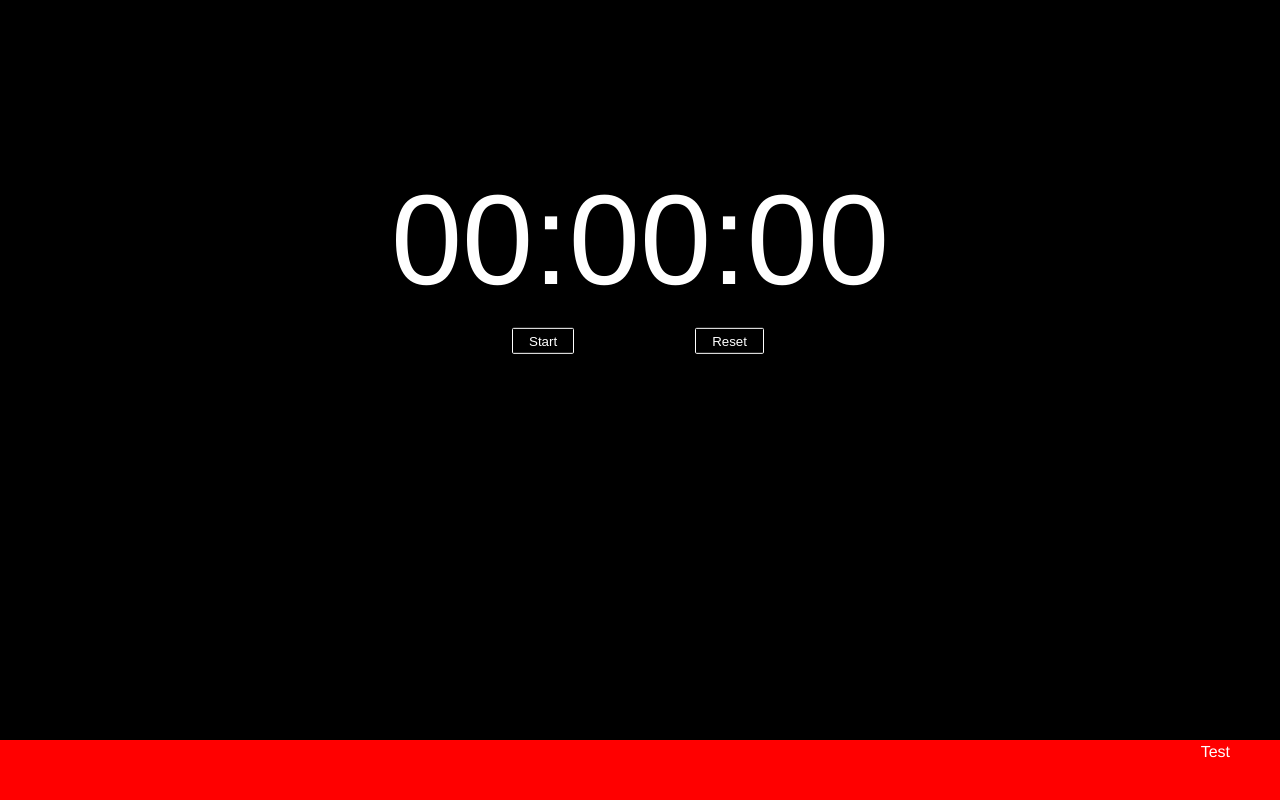
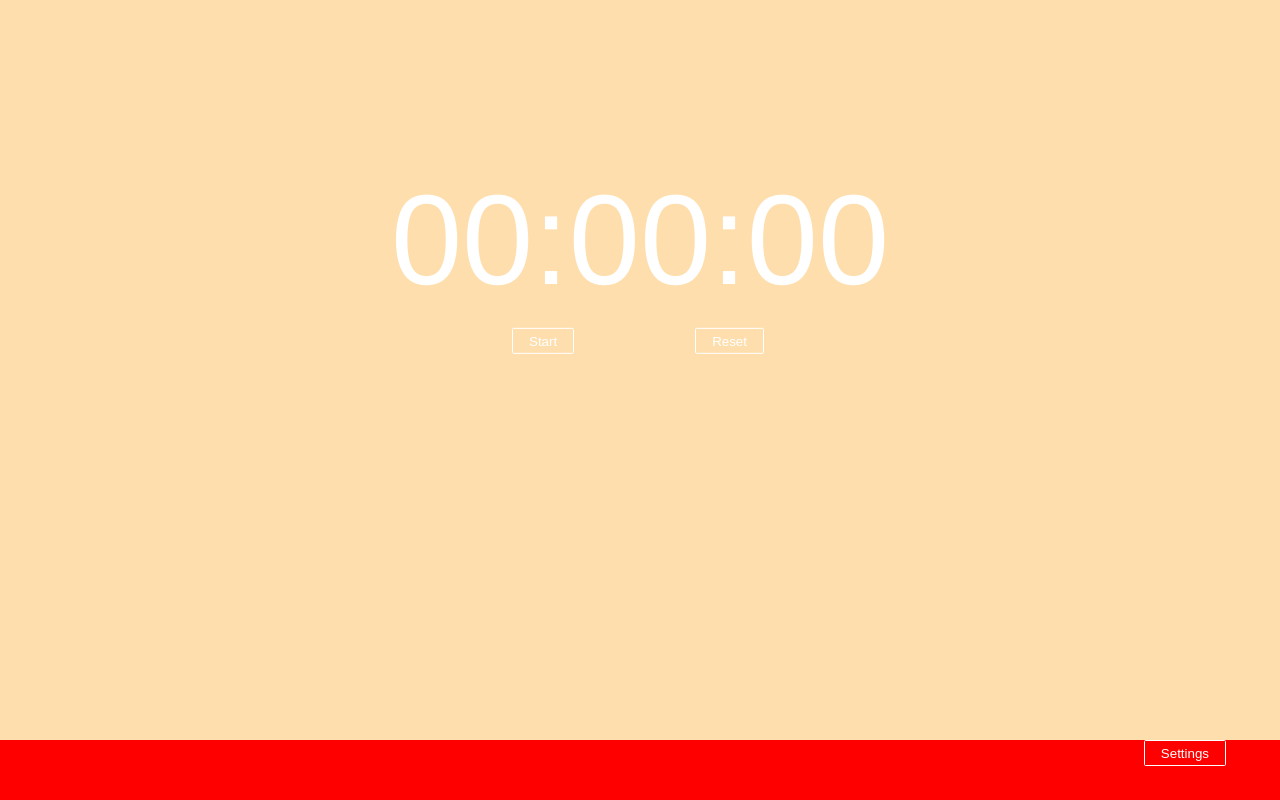
Before and after one commit to deltamaze/slideshow-timer, an ASP.NET Core app: page / in a window 1280 px wide. Run offline with ASP.NET Core 8, Linux system fonts and the light colour scheme.

Commit message:
getting modal to display

```diff
--- /dev/null
+++ b/blazor/Components/SettingButton.razor
@@ -0,0 +1,6 @@
+<button class="btn-primary stopwatchLeftButon" @onclick="ShowSettingModal">Settings</button>
+
+@code {
+    void ShowSettingModal(){
+}
+}
--- a/blazor/Pages/Index.razor
+++ b/blazor/Pages/Index.razor
@@ -9,20 +9,37 @@
 
 <TimerService />
 <StopwatchService/>
-<div id="appContents">
+<div id="modal-container" class="@modalContentClass">
+    <div class="modal-background">
+        <div class="modal">
+            <h2>I'm a Modal</h2>
+            <p>Hear me roar.</p>
+            <svg class="modal-svg" xmlns="http://www.w3.org/2000/svg" width="100%" height="100%" preserveAspectRatio="none">
+                <rect x="0" y="0" fill="none" width="226" height="162" rx="3" ry="3"></rect>
+            </svg>
+        </div>
+    </div>
+</div>
+
+<div id="appContents" class="@contentClass">
     <div id="appBody">
         <div id="appCenter">
             <Stopwatch />
         </div>
     </div>
     <div id="appFooter">
-        <div id="appFooterActions">Test</div>
+        <div id="appFooterActions">
+            <button class="btn-primary appFooterActions" @onclick="ShowSettings">Settings</button>
+        </div>
     </div>
 </div>
 
 
 
 @code {
+
+    string contentClass = "";
+    string modalContentClass = "";
 
     protected override void OnInitialized()
     {
@@ -34,4 +51,10 @@
         AppState.OnChange -= StateHasChanged;
     }
 
+    void ShowSettings()
+    {
+        contentClass = "modal-active";
+        modalContentClass = "one";
+    }
+
 }
--- a/blazor/wwwroot/css/site.css
+++ b/blazor/wwwroot/css/site.css
@@ -2,14 +2,13 @@
 
 html, body {
     font-family: 'Helvetica Neue', Helvetica, Arial, sans-serif;
-    background-color: black;
+    background-color: navajowhite;
     font-weight: 400;
     line-height: 1.5;
     /*color: #212529;*/
     color: #FFFFFF;
     text-align: left;
-    margin:0px;
-
+    margin: 0px;
 }
 
 .btn-primary {
@@ -105,6 +104,12 @@ html, body {
 }
 /*modal css below*/
 /* review https://gist.github.com/CodeMyUI/60aa0f3b1e8589bb5bff */
+html.modal-active, body.modal-active {
+    overflow: hidden;
+}
+#appContents.modal-active {
+    overflow: hidden;
+}
 
 #modal-container {
     position: fixed;
@@ -115,33 +120,36 @@ html, body {
     left: 0;
     transform: scale(0);
     z-index: 1;
-    transform: scaleY(.01) scaleX(0);
-    animation: unfoldIn 1s cubic-bezier(0.165, 0.840, 0.440, 1.000) forwards;
-    transform: scale(0);
-    animation: zoomIn .5s .8s cubic-bezier(0.165, 0.840, 0.440, 1.000) forwards;
-}
-    #modal-container .modal-background .modal
-    {
-        transform: scale(0);
-        animation: zoomIn .5s .8s cubic-bezier(0.165, 0.840, 0.440, 1.000) forwards;
-    }
-    #modal-container .out {
-        transform: scale(1);
-        animation: unfoldOut 1s .3s cubic-bezier(0.165, 0.840, 0.440, 1.000) forwards;
-
-    }
-        #modal-container .out .modal-background .modal {
-            animation: zoomOut .5s cubic-bezier(0.165, 0.840, 0.440, 1.000) forwards;
+    color:black;
 }
 
-.modal-background {
+    #modal-container.one {
+        transform: scaleY(0.01) scaleX(0);
+        animation: unfoldIn 1s cubic-bezier(0.165, 0.84, 0.44, 1) forwards;
+    }
+
+        #modal-container.one .modal-background .modal {
+            transform: scale(0);
+            animation: zoomIn 0.5s 0.8s cubic-bezier(0.165, 0.84, 0.44, 1) forwards;
+        }
+
+        #modal-container.one.out {
+            transform: scale(1);
+            animation: unfoldOut 1s 0.3s cubic-bezier(0.165, 0.84, 0.44, 1) forwards;
+        }
+
+            #modal-container.one.out .modal-background .modal {
+                animation: zoomOut 0.5s cubic-bezier(0.165, 0.84, 0.44, 1) forwards;
+            }
+
+    #modal-container .modal-background {
         display: table-cell;
-    background: rgba(0,0,0,.8);
+        background: rgba(0, 0, 0, 0.8);
         text-align: center;
         vertical-align: middle;
     }
 
-    .modal-background .modal {
+        #modal-container .modal-background .modal {
             background: white;
             padding: 50px;
             display: inline-block;
@@ -150,7 +158,18 @@ html, body {
             position: relative;
         }
 
-.modal-svg {
+            #modal-container .modal-background .modal h2 {
+                font-size: 25px;
+                line-height: 25px;
+                margin-bottom: 15px;
+            }
+
+            #modal-container .modal-background .modal p {
+                font-size: 18px;
+                line-height: 22px;
+            }
+
+            #modal-container .modal-background .modal .modal-svg {
                 position: absolute;
                 top: 0;
                 left: 0;
@@ -158,20 +177,22 @@ html, body {
                 width: 100%;
                 border-radius: 3px;
             }
-rect {
+
+                #modal-container .modal-background .modal .modal-svg rect {
                     stroke: #fff;
                     stroke-width: 2px;
                     stroke-dasharray: 778;
                     stroke-dashoffset: 778;
                 }
 
+
 @keyframes unfoldIn {
     0% {
-            transform: scaleY(.005) scaleX(0);
+        transform: scaleY(0.005) scaleX(0);
     }
 
     50% {
-            transform: scaleY(.005) scaleX(1);
+        transform: scaleY(0.005) scaleX(1);
     }
 
     100% {
@@ -185,10 +206,29 @@ rect {
     }
 
     50% {
-            transform: scaleY(.005) scaleX(1);
+        transform: scaleY(0.005) scaleX(1);
     }
 
     100% {
-            transform: scaleY(.005) scaleX(0);
+        transform: scaleY(0.005) scaleX(0);
     }
 }
+@keyframes zoomIn {
+    0% {
+        transform: scale(0);
+    }
+
+    100% {
+        transform: scale(1);
+    }
+}
+
+@keyframes zoomOut {
+    0% {
+        transform: scale(1);
+    }
+
+    100% {
+        transform: scale(0);
+    }
+}
```
Also changed, not shown: 1 other file. Lines whose indentation alone changed are shown as unchanged.
